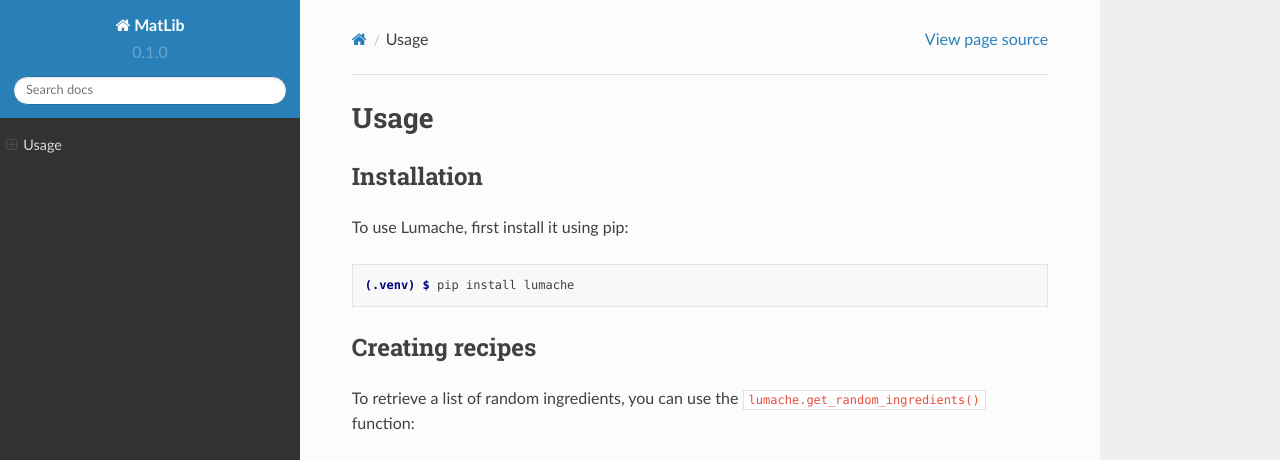
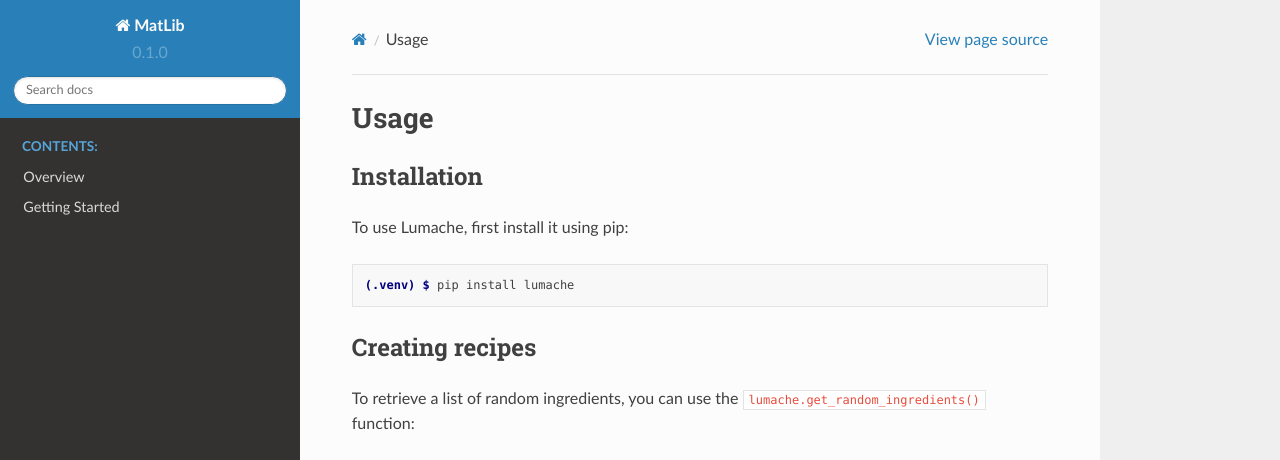
Before and after one commit to erdemirci/MatLib, a Sphinx documentation site: the page built from docs/source/usage.rst, in a window 1280 px wide and 1036 px high. Shown: the top 460 px of the window. Built offline with Sphinx 7.4.7 and the Read the Docs theme 2.0.0, drawn with Linux system fonts in a browser that asks for light colours; pages that are not in the unit, such as notebooks, are missing from menus; grey boxes are pictures that could not be loaded.

Commit message:
Update index.rst

```diff
--- a/docs/source/index.rst
+++ b/docs/source/index.rst
@@ -18,4 +18,5 @@ Without having to deal with manual work, MatLib organizes the materials that you
    :caption: Contents:
 
 
-   contents
+   overview
+   getting_started
```
